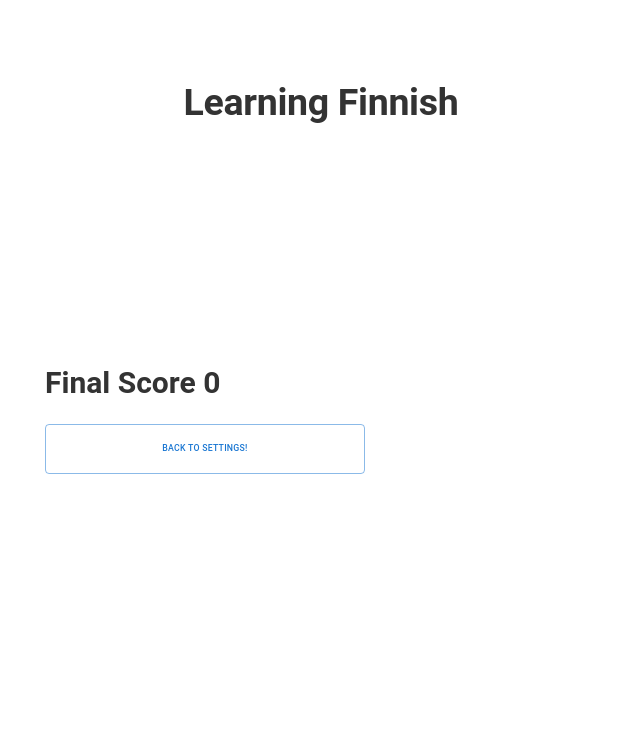
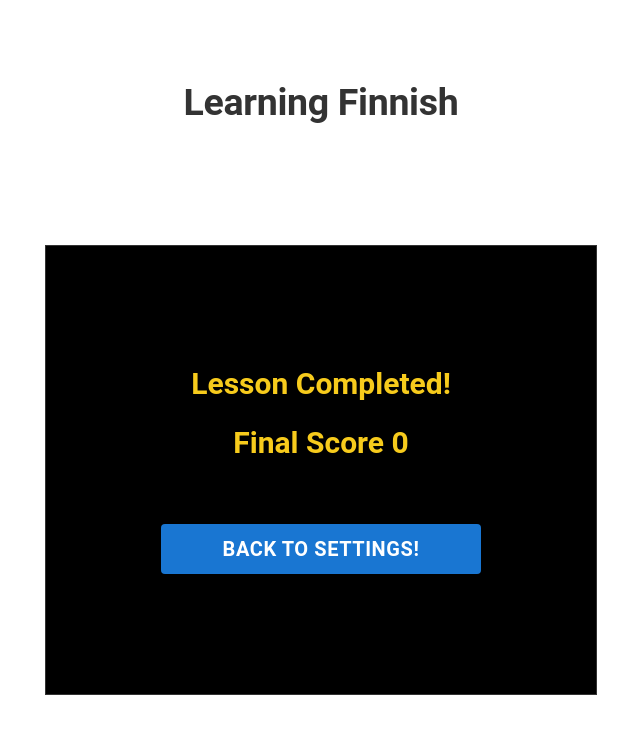
Before and after one commit to spavythra/Language_learning_App, a React (Create React App) app in the folder client/frontend/: page /score in a window 1280 px wide. Shown: the top 734 px of the page, without its empty margins (319-959 px from the left). Built offline with nearby package versions, Linux system fonts and the light colour scheme.

Commit message:
(Addition): mui button icons added in FinalScore component

```diff
--- a/client/frontend/src/App.css
+++ b/client/frontend/src/App.css
@@ -140,3 +140,7 @@ input {
   align-items: center;
   justify-content: center;
 }
+
+.css-sghohy-MuiButtonBase-root-MuiButton-root {
+  font-size: 2rem;
+  }
--- a/client/frontend/src/TotalScore.js
+++ b/client/frontend/src/TotalScore.js
@@ -18,11 +18,12 @@ function TotalScore() {
   };
 
   return (
-    //   <div>Final</div>
-    <Box mt={30}>
-    <Typography variant="h3" fontWeight="bold" mb={3}> Final Score {score} </Typography>
-    <Button onClick={handleBackToSettings} variant="outlined">
-        back to settings!
+
+    <Box sx={{ justifyContent: 'center',alignItems: 'center', display: 'flex',flexDirection: 'column' , border: 1,p:15, background:"black"  }} mt={15}>
+    <Typography variant="h3" fontWeight="bold" color='#F7CB1C' mb={3}> Lesson Completed! </Typography>
+    <Typography variant="h3" fontWeight="bold" color='#F7CB1C' mb={8}> Final Score {score} </Typography>
+    <Button variant="contained" onClick={handleBackToSettings} style={{fontSize:'2rem',fontWeight:'bold'}} >
+        back to Settings!
       </Button>
       </Box>
   )
```
